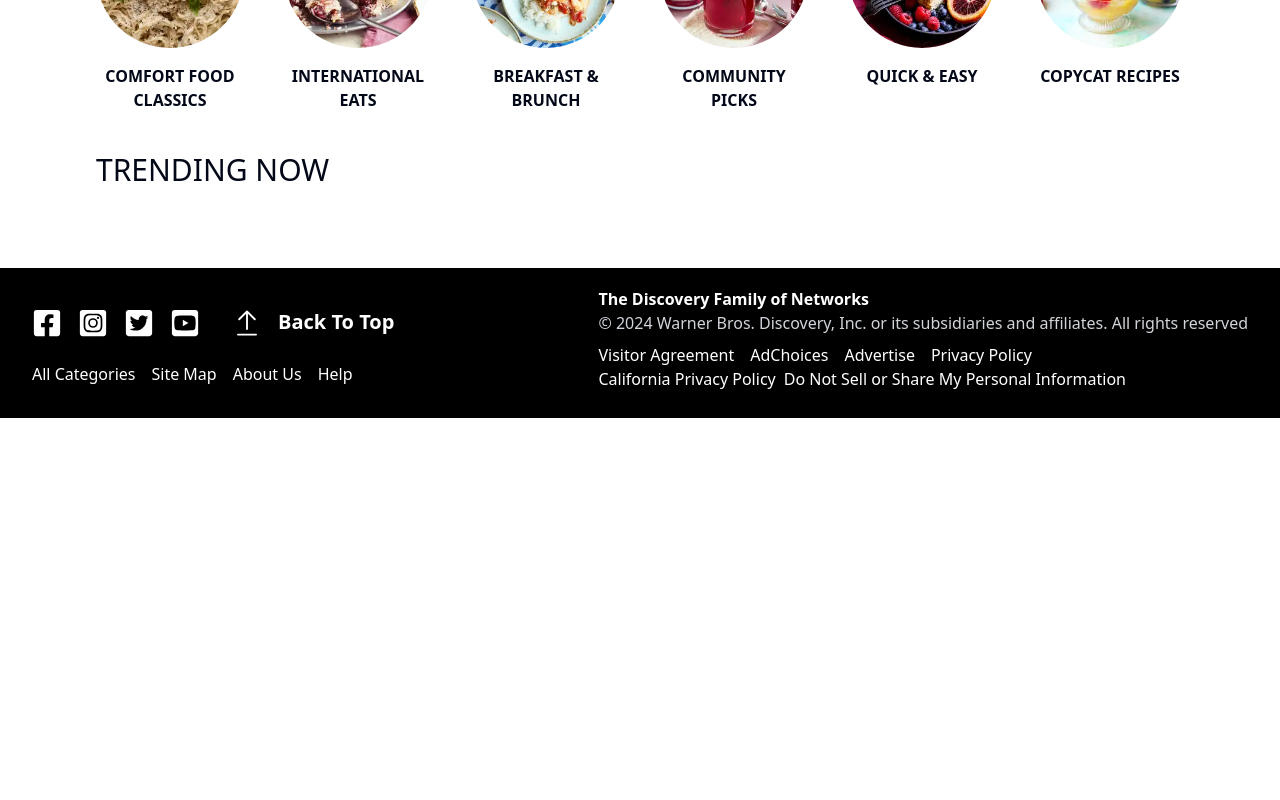
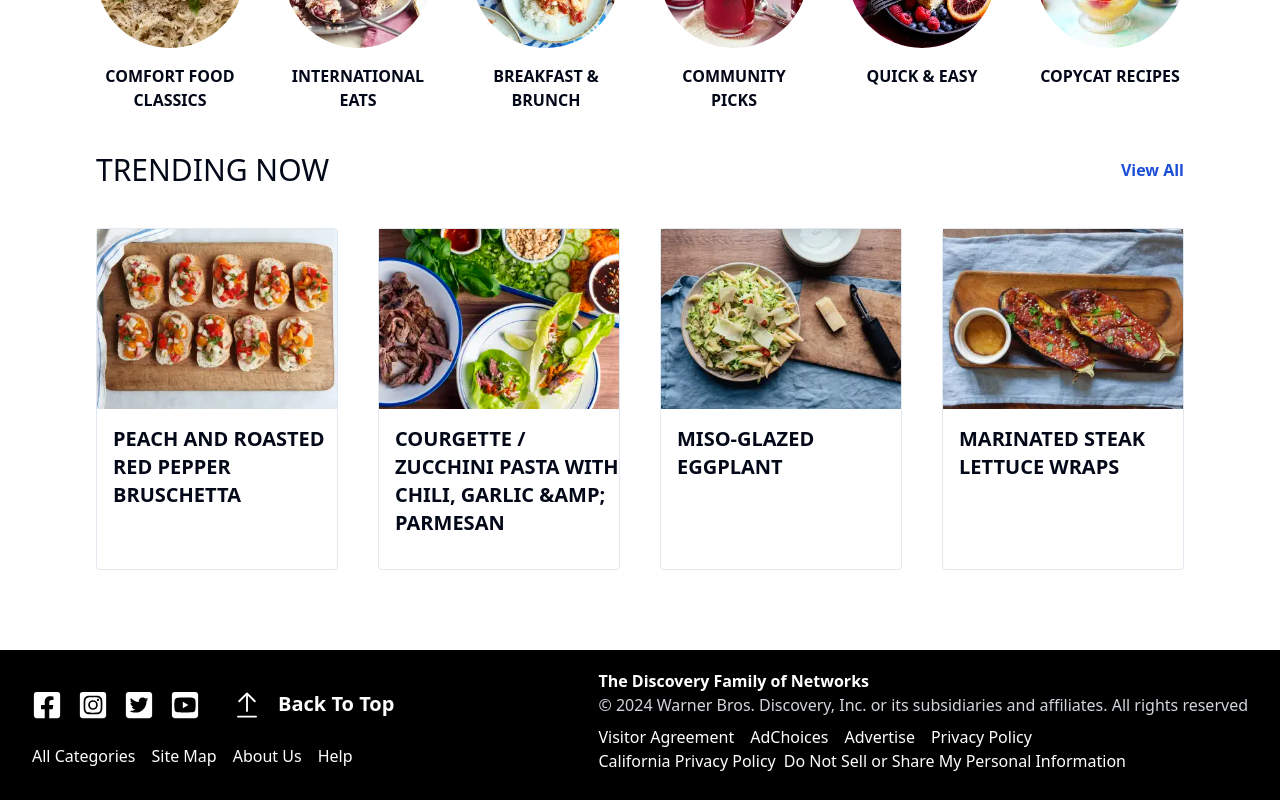
Before and after one commit to ROHAN-2497/world-food, a React (Vite) app: page / in a window 1280 px wide. Shown: the part 2010-2810 px from the top of the page. Before the commit the page ends 2428 px from the top, so only its background shows below. Built offline with nearby package versions, Linux system fonts and the light colour scheme.

Commit message:
trending Product section with card complete

```diff
--- a/src/components/TrendingProduct/TrendingProduct.jsx
+++ b/src/components/TrendingProduct/TrendingProduct.jsx
@@ -1,7 +1,13 @@
+import TrendingProductCard from "./TrendingProductCard";
+
 const TrendingProduct = () => {
   return (
     <div className="w-[85%] mx-auto mt-10">
-      <h3 className="text-3xl">TRENDING NOW</h3>
+      <div className="flex items-center justify-between">
+        <h3 className="text-3xl">TRENDING NOW</h3>
+        <p className="font-semibold text-blue-700">View All</p>
+      </div>{" "}
+      <TrendingProductCard />
     </div>
   );
 };
--- a/src/components/TrendingProduct/TrendingProductCard.jsx
+++ b/src/components/TrendingProduct/TrendingProductCard.jsx
@@ -1,12 +1,64 @@
 const TrendingProductCard = () => {
   return (
-    <div className="w-[85%] mx-auto mt-10">
-      <h3 className="text-3xl">TRENDING NOW</h3>
-      <div className="flex">
+    <div className="flex mt-10 gap-10">
+      <div className="flex flex-col border rounded cursor-pointer gap-4">
         <div>
-          <img src="public/YYUaTlx1QVigXh2hbQ4D_peachbruschetta3.webp" alt="" />
+          <img
+            className="object-cover"
+            src="public/YYUaTlx1QVigXh2hbQ4D_peachbruschetta3.webp"
+            alt=""
+          />
         </div>
-        <div></div>
+        <div className="pb-8 pl-4">
+          <h4 className="text-xl font-semibold">
+            PEACH AND ROASTED <br /> RED PEPPER <br />
+            BRUSCHETTA
+          </h4>
+        </div>
+      </div>
+      <div className="flex flex-col border rounded gap-4 cursor-pointer">
+        <div>
+          <img
+            className="object-cover"
+            src="public/xMWXZh5PTfa0soG1jjn4_GKNOW104_Alikah Hughes-Mike Lockyer-Marinated Steak_16x9_v17_H.webp"
+            alt=""
+          />
+        </div>
+        <div className="pb-8 pl-4">
+          <h4 className="text-xl font-semibold">
+            COURGETTE / <br /> ZUCCHINI PASTA WITH <br /> CHILI, GARLIC &AMP;{" "}
+            <br />
+            PARMESAN
+          </h4>
+        </div>
+      </div>
+      <div className="flex flex-col border gap-4 rounded cursor-pointer">
+        <div>
+          <img
+            className="object-cover"
+            src="public/PXDAEZnLRHSOUCBpGvQ0_untitled-2582.webp"
+            alt=""
+          />
+        </div>
+        <div className="pb-8 pl-4">
+          <h4 className="text-xl font-semibold">
+            MISO-GLAZED <br /> EGGPLANT
+          </h4>
+        </div>
+      </div>
+      <div className="flex flex-col rounded cursor-pointer border gap-4">
+        <div>
+          <img
+            className="object-cover"
+            src="public/pjxPldsR02IzWiPsu5QB__MG_4451.webp"
+            alt=""
+          />
+        </div>
+        <div className="pb-8 pl-4">
+          <h4 className="text-xl font-semibold">
+            MARINATED STEAK <br /> LETTUCE WRAPS
+          </h4>
+        </div>
       </div>
     </div>
   );
```
